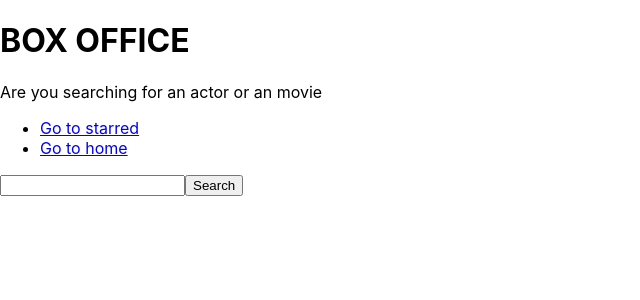
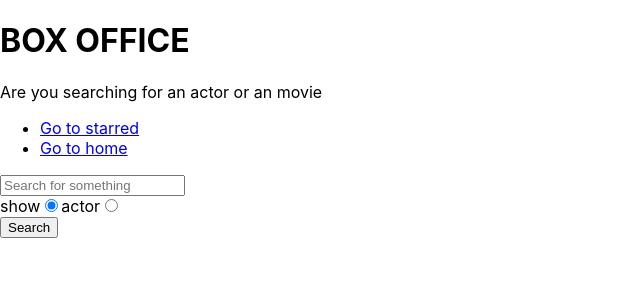
Before and after one commit to ashutoshkumar9431/box-office-app, a React (Create React App) app: page / in a window 1280 px wide. Shown: the top 300 px of the page, without its empty margins (0-640 px from the left). Built offline with nearby package versions, Linux system fonts and the light colour scheme.

Commit message:
added search options

```diff
--- a/src/pages/Home.js
+++ b/src/pages/Home.js
@@ -5,9 +5,12 @@ import  {apiGet}  from '../misc/config'
 export const Home = () => {
   const[input,setInput] = useState('')
   const[results,setResult] = useState(null)
+  const[searchOptions,setSearchOptions] = useState('shows')
+
+  const isShowSearch = searchOptions === 'shows'
 
   const onClickChange = () => {
-    apiGet(`/search/shows?q=${input}`).then(result => {
+    apiGet(`/search/${searchOptions}?q=${input}`).then(result => {
       setResult(result);
     });
   };
@@ -27,14 +30,42 @@ export const Home = () => {
      }
      if(results && results.length>0)
      {
-      return <div>{results.map( (items) => <div key = {items.show.id}>{items.show.name}</div>)}</div>
+      return  results[0].show ?
+      results.map( (items) => <div key = {items.show.id}>{items.show.name}</div>) :
+      results.map( (items) => <div key = {items.person.id}>{items.persongifsf.name}</div>)
      }
    return null
-
+  }
+  const  onRadioChanges = (ev) =>
+  {
+      setSearchOptions(ev.target.value)
   }
   return (
    <MainPageLayout>
-       <input type = "text" onChange = {newInput}  onKeyDown ={onEnter} value = {input} />
+       <input type = "text"
+       placeholder = "Search for something"
+       onChange = {newInput}
+        onKeyDown ={onEnter}
+        value = {input}
+        />
+        <div>
+        <label htmlFor = "search show" >
+          show
+         <input input id = "search show"
+          type = "radio"
+          value = "shows"
+          onChange = {onRadioChanges}
+          checked = {isShowSearch}/>
+        </label>
+        <label htmlFor = "search actor" >
+         actor
+         <input input id = "search actor"
+           type = "radio"
+           value ="people"
+           onChange = {onRadioChanges }
+           checked = {!isShowSearch}/>
+        </label>
+        </div>
        <button type = "button" onClick = {onClickChange}>Search</button>
        {renderResult()}
       </MainPageLayout>
```
